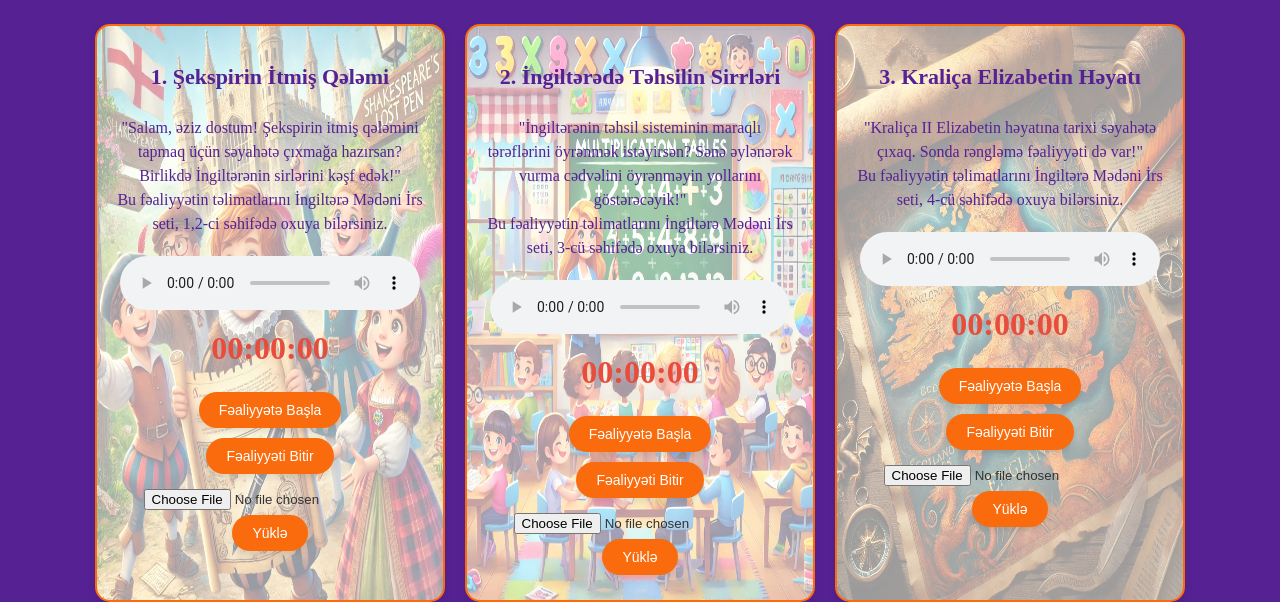
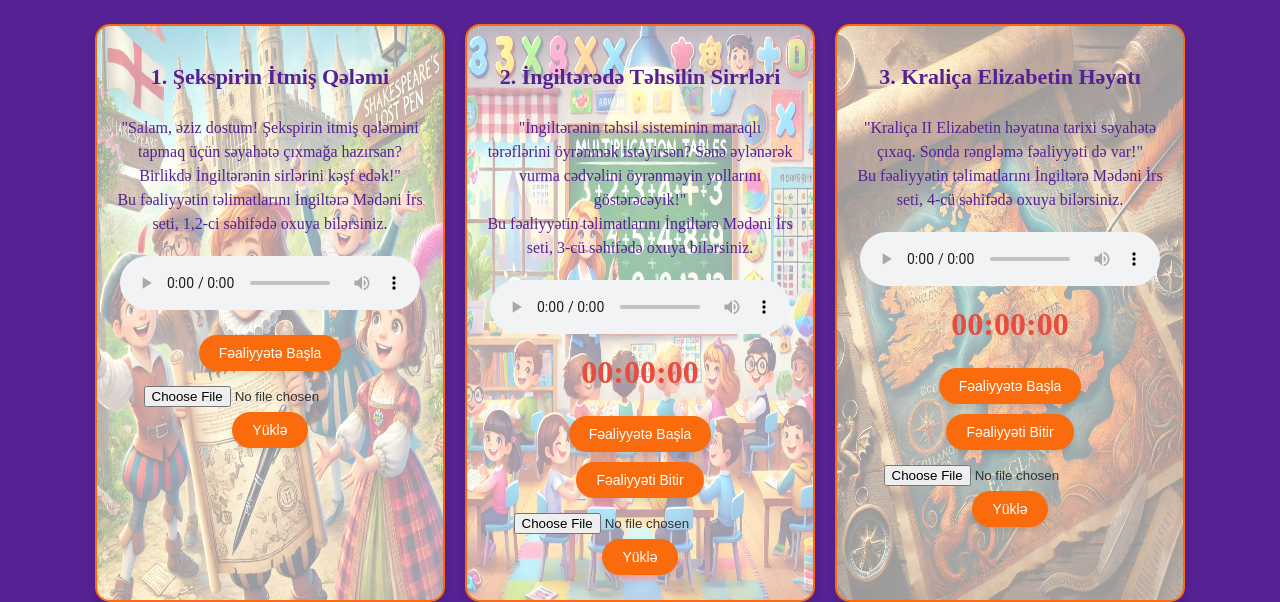
Before and after one commit to xtirachi/basla, a plain HTML site: page medeniyet.html in a window 1280 px wide. Shown: the part 332-934 px from the top of the page. Drawn offline with nearby package versions, Linux system fonts and the light colour scheme.

Commit message:
Update medeniyet.html

```diff
--- a/medeniyet.html
+++ b/medeniyet.html
@@ -39,12 +39,12 @@
                     <source src="https://github.com/xtirachi/basla-egp/raw/main/Sfinks_%20Yunan%20v%C9%99%20Misir%20%C6%8Ffsan%C9%99si.mp3" type="audio/mpeg">
                     Your browser does not support the audio element.
                 </audio>
-            <div class="timer">00:00:00</div>
-                <button class="start-btn">Fəaliyyətə Başla</button>
-                <button class="finish-btn">Fəaliyyəti Bitir</button>
-                <input type="file" class="upload">
-                <button class="upload-btn">Yüklə</button>
-            </div>
+           <div class="timer" hidden>00:00:00</div> <!-- Hidden -->
+    <button class="start-btn">Fəaliyyətə Başla</button> <!-- Visible -->
+    <button class="finish-btn" hidden>Fəaliyyəti Bitir</button> <!-- Hidden -->
+    <input type="file" class="upload">
+    <button class="upload-btn">Yüklə</button> <!-- Visible -->
+</div>
         </div>
     </div>
 
```
